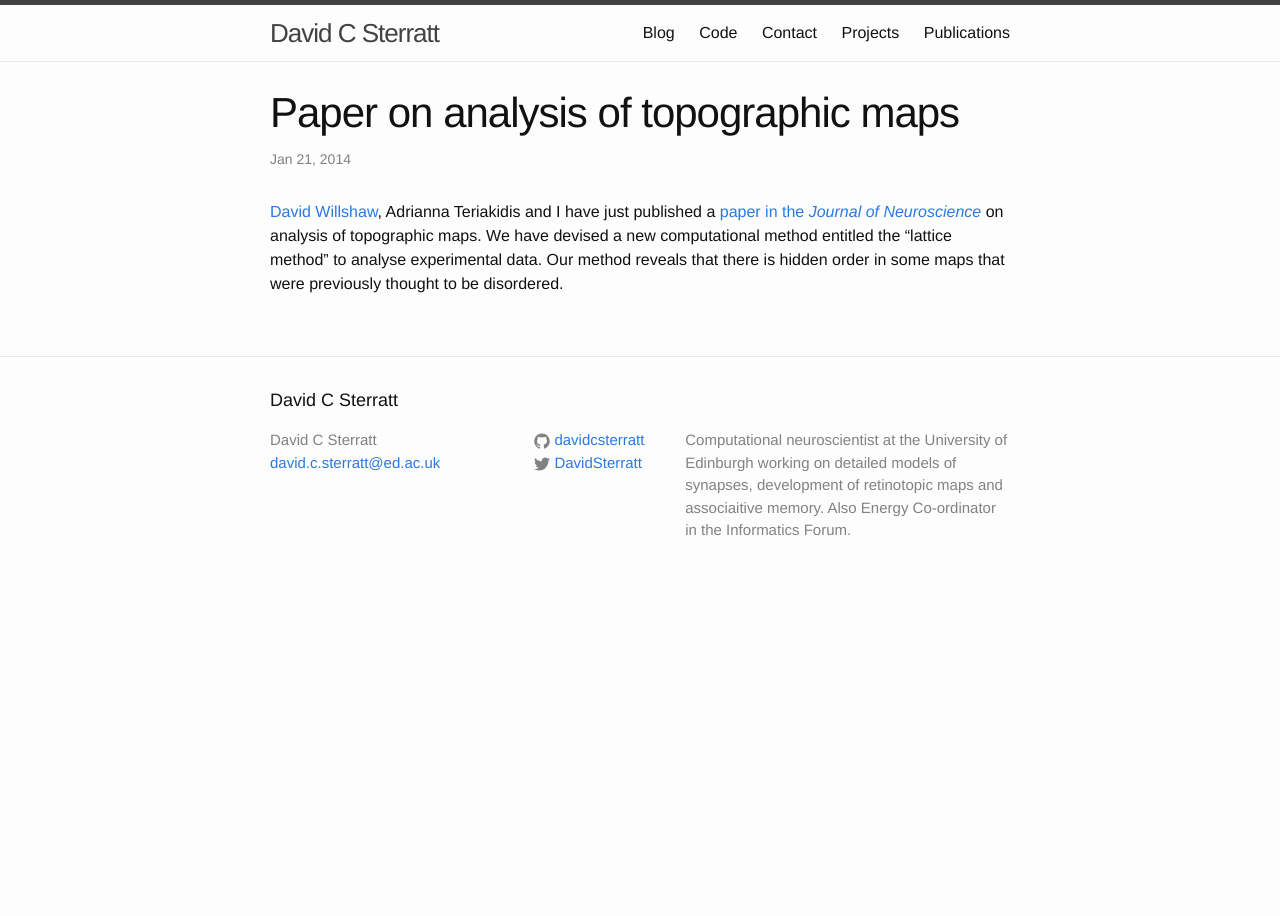
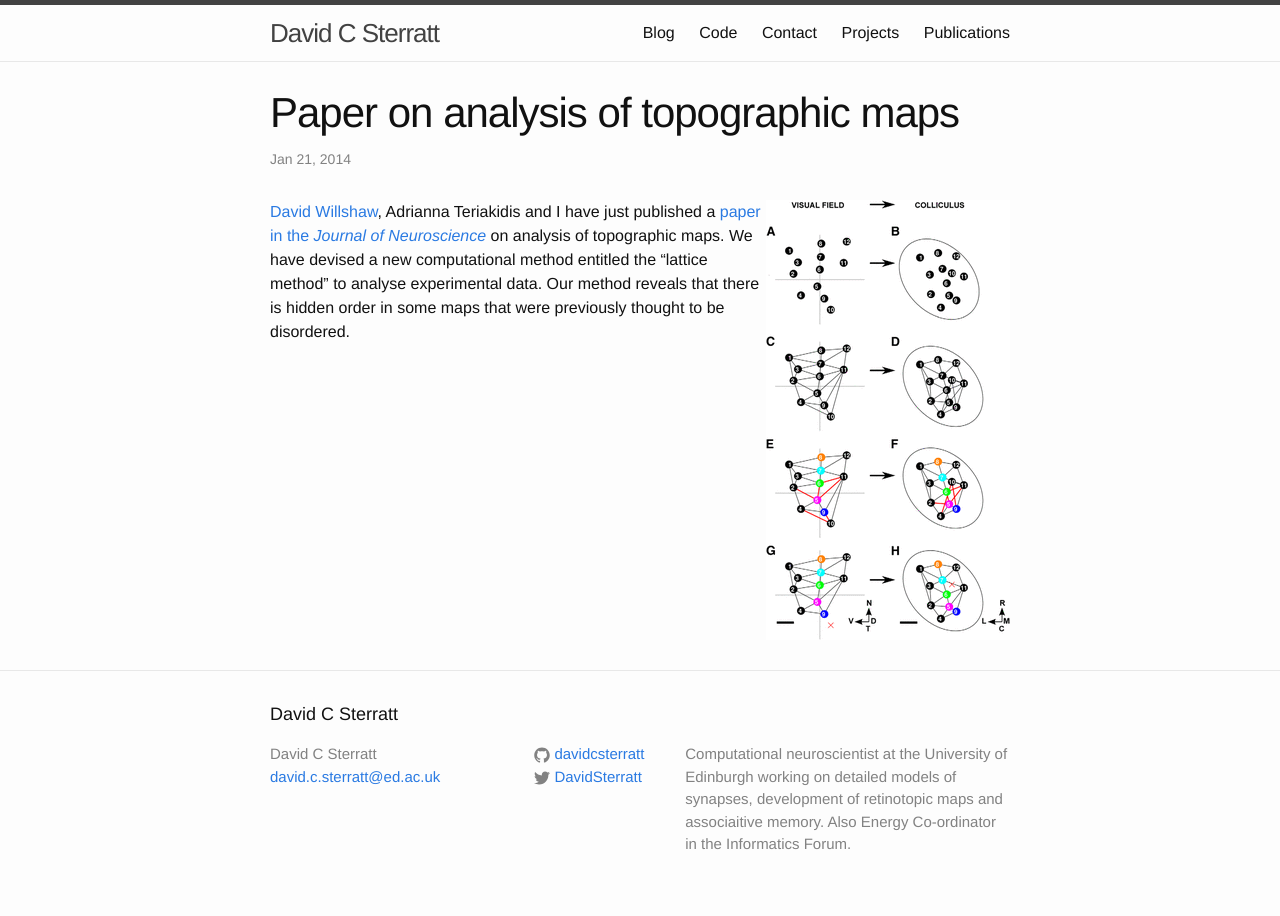
Before and after one commit to davidcsterratt/davidcsterratt.github.io, a Jekyll site: the page built from _posts/2014-01-30-paper-on-analysis-of-topographic-maps.md, in a window 1280 px wide. Built offline with Jekyll 4.4.1, drawn with Linux system fonts in a browser that asks for light colours.

Commit message:
Display image with post

```diff
--- a/_layouts/post.html
+++ b/_layouts/post.html
@@ -9,7 +9,7 @@ layout: default
   </header>
 
   <div class="post-content" itemprop="articleBody">
-    {{ content }}
+    <img src="/images/{{ page.image }}" style="float: right"/>{{ content }}
   </div>
 
 </article>
```
